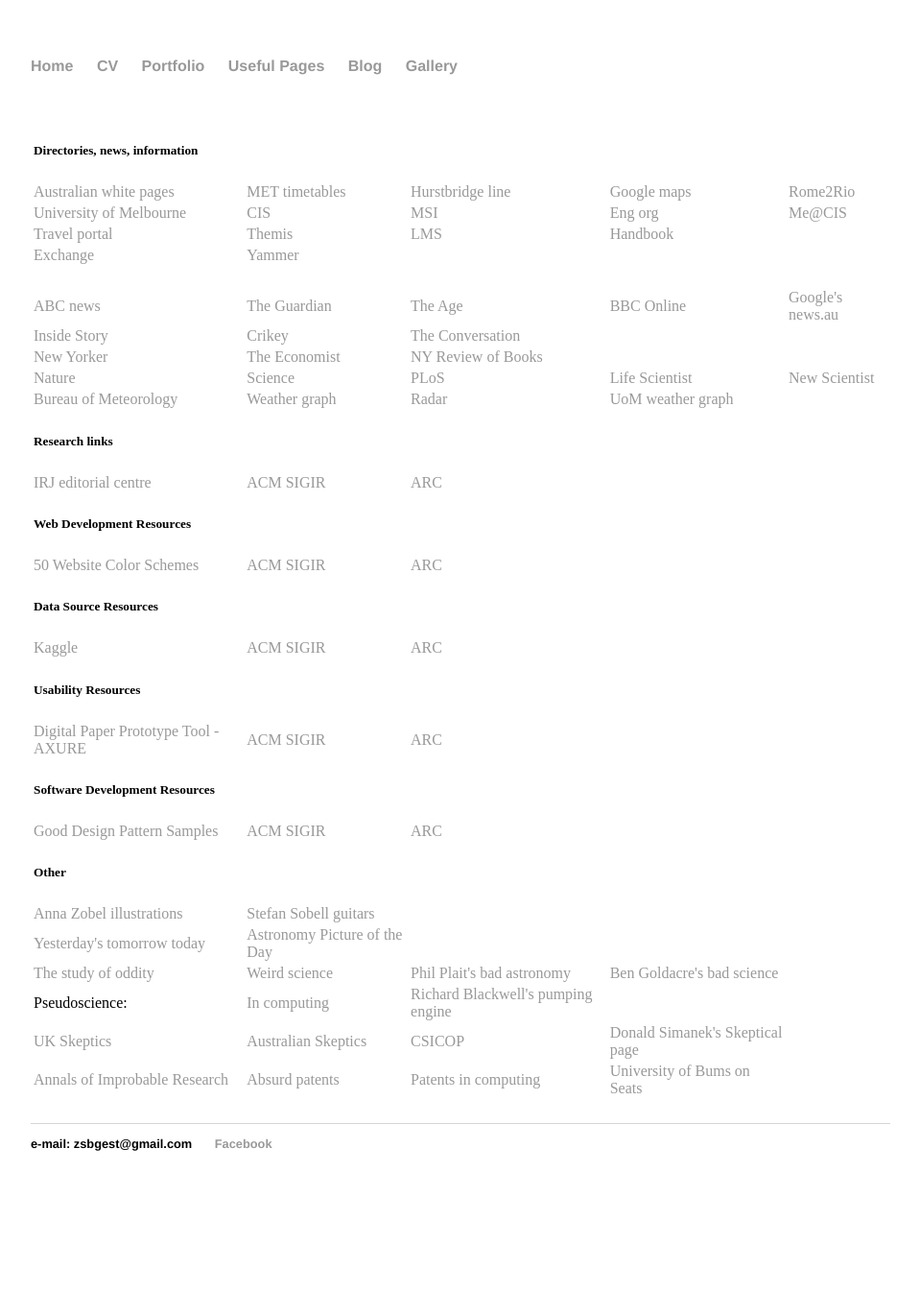
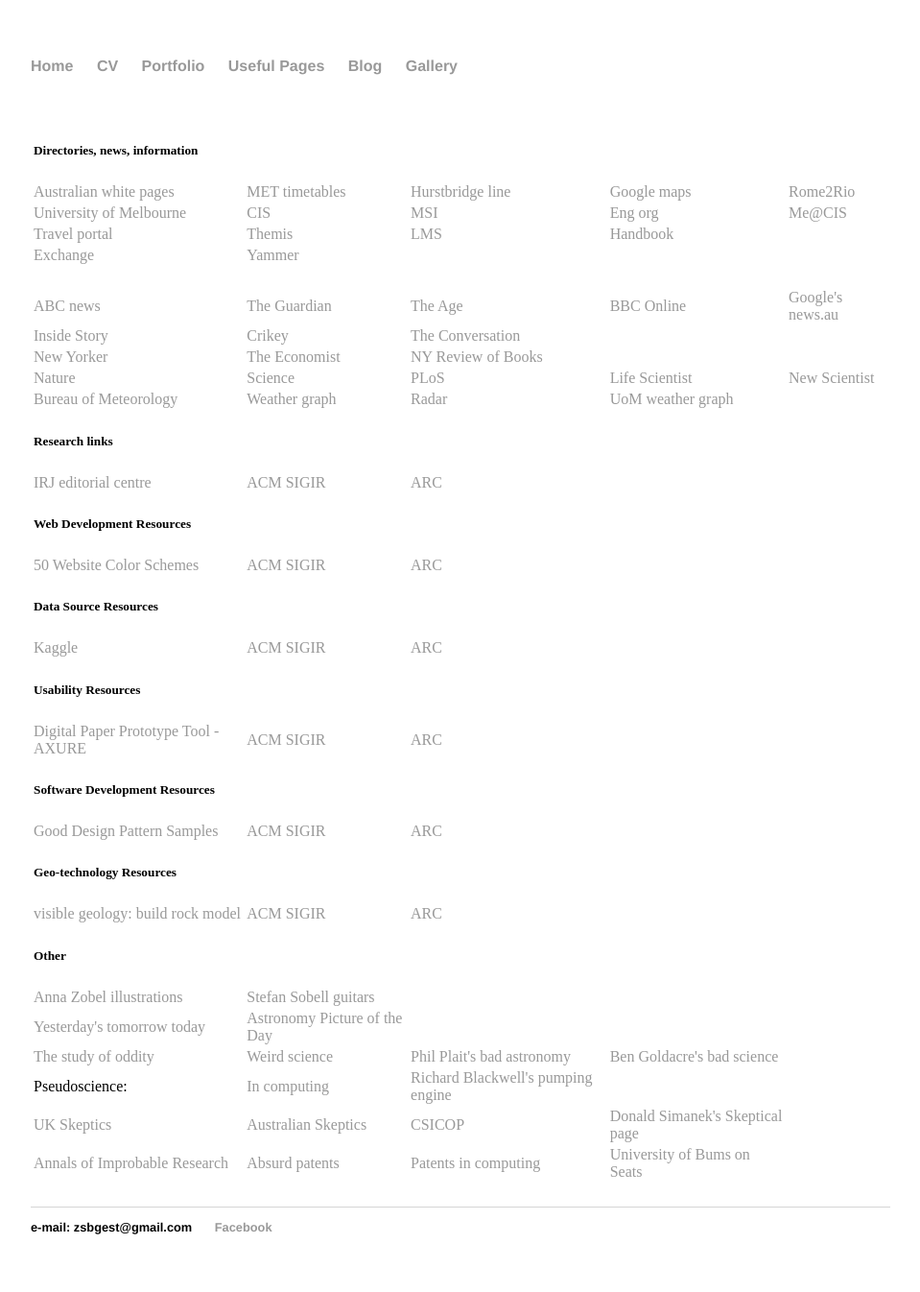
Before and after one commit to Zsbgest/Zsbgest.github.io, a Jekyll site: the page built from Useful Pages.html, in a window 1280 px wide. Shown: the whole page at 96% size, without its empty margins (160-1119 px from the left). Built offline with Jekyll 4.4.1, drawn with Linux system fonts in a browser that asks for light colours; before the commit the page ends 1259 px from its top, so only the background shows below that.

Commit message:
Update Useful Pages.html

```diff
--- a/Useful Pages.html
+++ b/Useful Pages.html
@@ -100,6 +100,14 @@
 <td> <A HREF="http://www.arc.gov.au/" target="_blank">ARC</A>
 
 
+<tr> <td> <h5>Geo-technology Resources</h5>
+
+<tr>
+<td> <A HREF="http://app.visiblegeology.com">visible geology: build rock model</A>
+<td> <A HREF="http://www.acm.org/sigir/" target="_blank">ACM SIGIR</A>
+<td> <A HREF="http://www.arc.gov.au/" target="_blank">ARC</A>
+
+
 <tr> <td> <h5>Other</h5>
 
 <tr>
```
